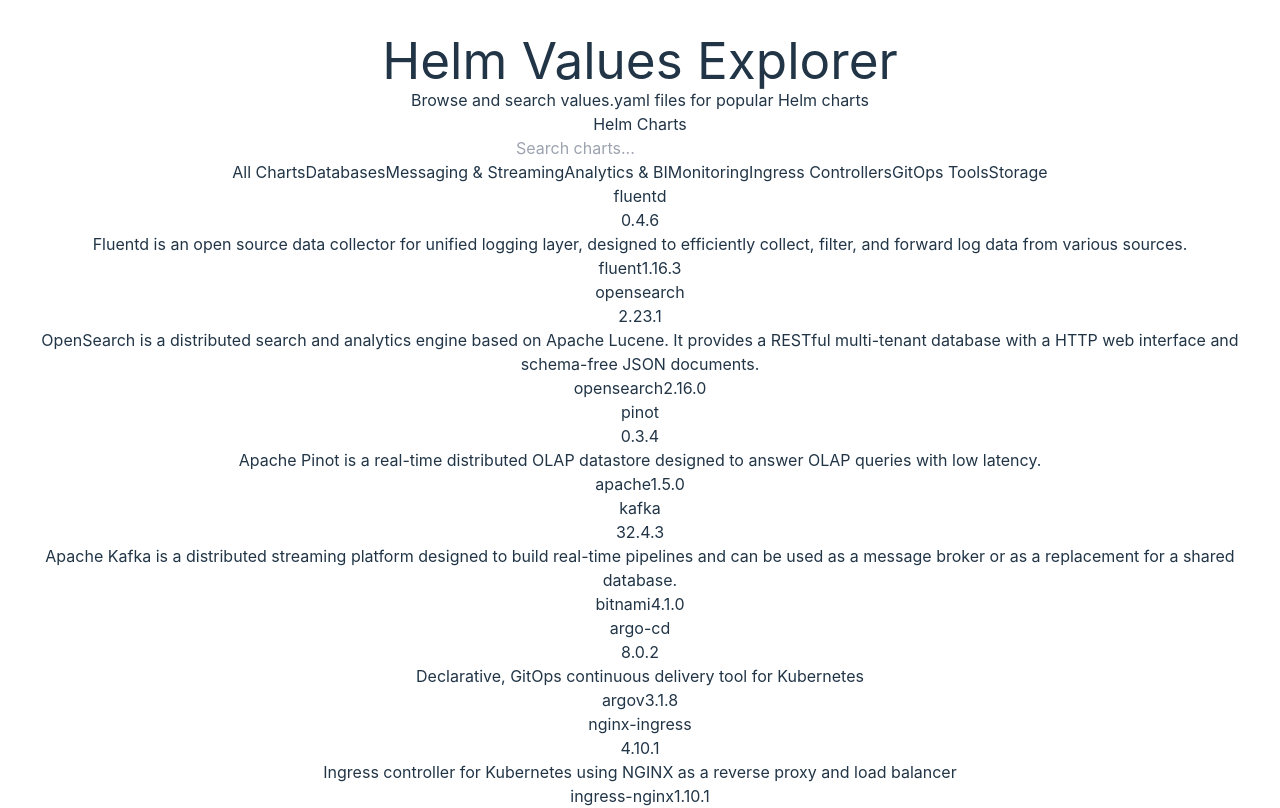
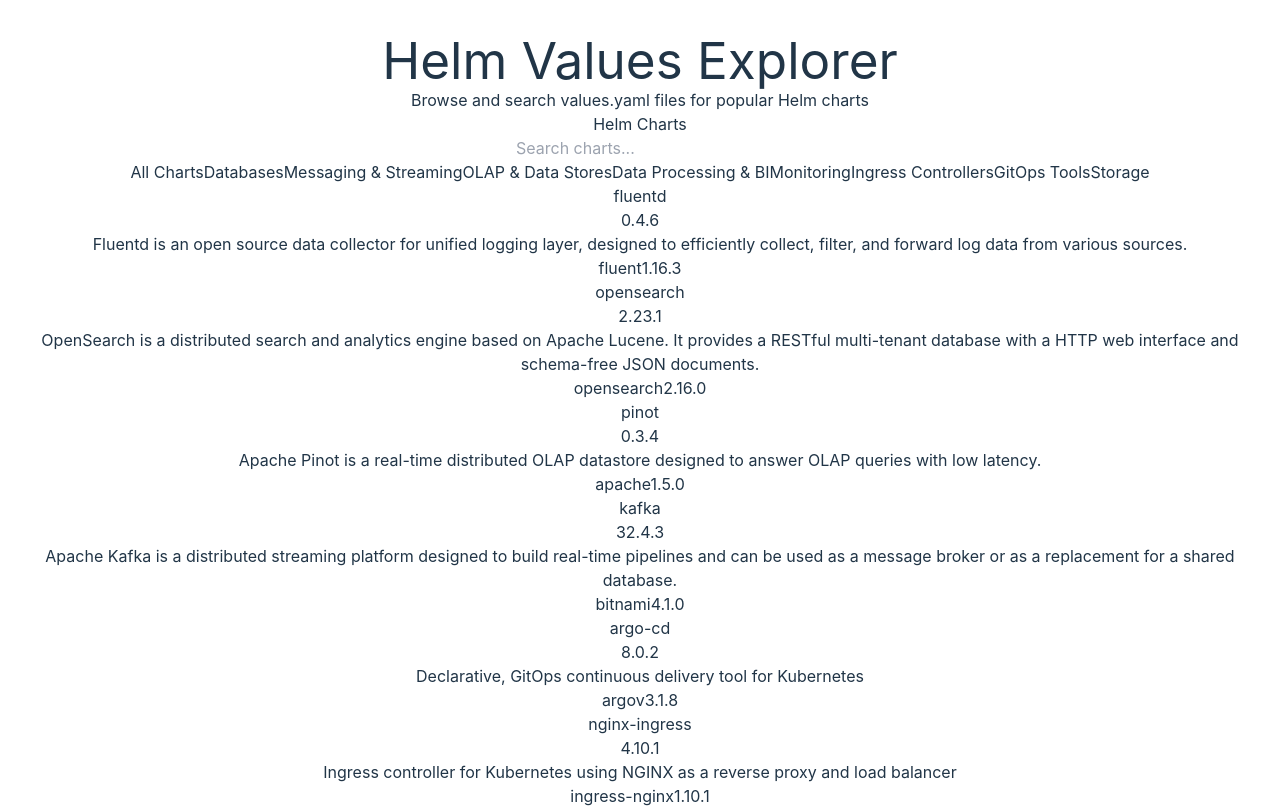
Before and after one commit to jeonck/helm-values-explorer, a React (Vite) app in the folder react-app/: page / in a window 1280 px wide. Shown: the top 808 px of the page. Built offline with nearby package versions, Linux system fonts and the light colour scheme.

Commit message:
Improve chart categorization: Separate OLAP stores from data processing tools

```diff
--- a/react-app/src/components/HelmChartList.tsx
+++ b/react-app/src/components/HelmChartList.tsx
@@ -6,7 +6,8 @@
   { id: 'all', name: 'All Charts', description: 'All available Helm charts' },
   { id: 'databases', name: 'Databases', description: 'Database Helm charts' },
   { id: 'messaging', name: 'Messaging & Streaming', description: 'Message brokers and streaming platforms' },
-  { id: 'analytics', name: 'Analytics & BI', description: 'Analytics and business intelligence solutions' },
+  { id: 'olap', name: 'OLAP & Data Stores', description: 'OLAP data stores and specialized databases' },
+  { id: 'analytics', name: 'Data Processing & BI', description: 'Data processing pipelines and business intelligence tools' },
   { id: 'monitoring', name: 'Monitoring', description: 'Monitoring and observability tools' },
   { id: 'ingress', name: 'Ingress Controllers', description: 'Ingress and load balancing solutions' },
   { id: 'gitops', name: 'GitOps Tools', description: 'GitOps and continuous delivery tools' },
@@ -47,9 +48,10 @@
     const matchesSearch = chart.name.toLowerCase().includes(searchTerm.toLowerCase()) ||
                           chart.description.toLowerCase().includes(searchTerm.toLowerCase());
     const matchesCategory = selectedCategory === 'all' ||
-                           (selectedCategory === 'databases' && (['redis', 'mongodb', 'postgresql', 'opensearch'].includes(chart.name))) ||
+                           (selectedCategory === 'databases' && (['redis', 'mongodb', 'postgresql'].includes(chart.name))) ||
                            (selectedCategory === 'messaging' && (['kafka'].includes(chart.name))) ||
-                           (selectedCategory === 'analytics' && (['pinot', 'airflow', 'superset'].includes(chart.name))) ||
+                           (selectedCategory === 'olap' && (['opensearch', 'pinot'].includes(chart.name))) ||
+                           (selectedCategory === 'analytics' && (['airflow', 'superset'].includes(chart.name))) ||
                            (selectedCategory === 'monitoring' && (['prometheus', 'fluentd'].includes(chart.name))) ||
                            (selectedCategory === 'ingress' && (['nginx-ingress'].includes(chart.name))) ||
                            (selectedCategory === 'gitops' && (['argo-cd'].includes(chart.name))) ||
```
